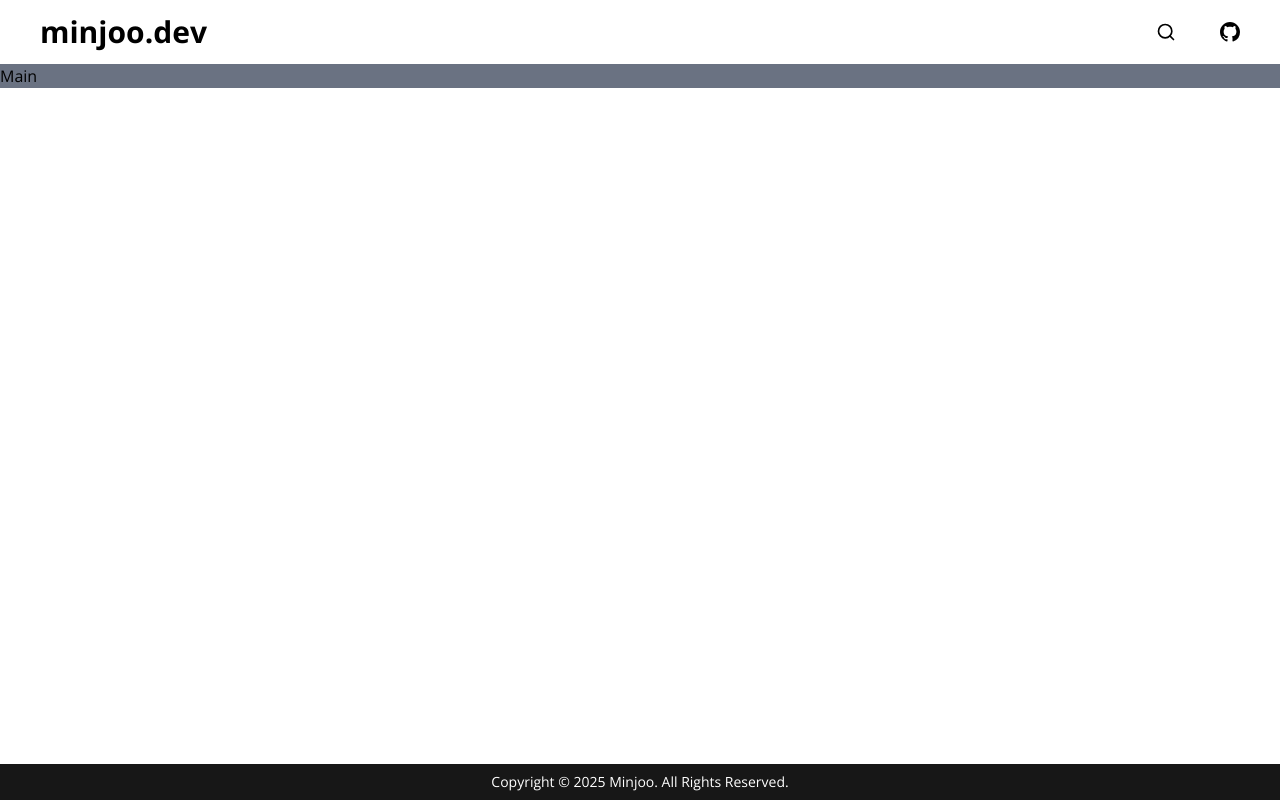
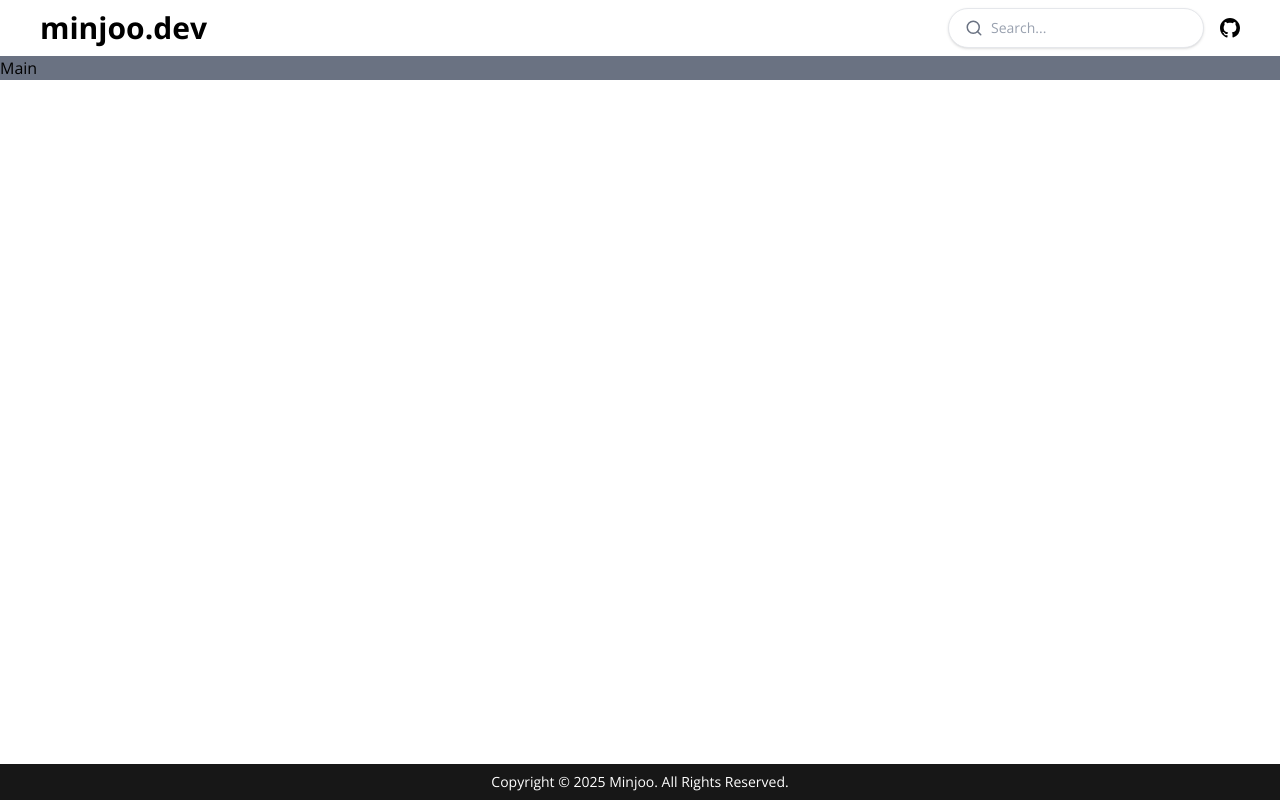
Before and after one commit to Minjoo522/my-blog, a Next.js app: page / in a window 1280 px wide. Built offline with nearby package versions, Linux system fonts and the light colour scheme.

Commit message:
fix: ExpendableSearch change to SearchBar

```diff
--- a/src/components/ExpandableSearch.tsx
+++ /dev/null
@@ -1,46 +0,0 @@
-'use client';
-
-import { useEffect, useRef, useState } from 'react';
-import { FiSearch } from 'react-icons/fi';
-import { IoClose } from 'react-icons/io5';
-
-export default function ExpandableSearch() {
-  const [open, setOpen] = useState(false);
-  const inputRef = useRef<HTMLInputElement>(null);
-
-  useEffect(() => {
-    if (open && inputRef.current) {
-      inputRef.current.focus();
-    }
-  }, [open]);
-
-  return (
-    <div
-      className={`flex h-12 items-center overflow-hidden rounded-full transition-all duration-300 ease-in-out ${
-        open ? 'w-64 border border-gray-300 bg-white px-4 shadow-md' : 'w-12 bg-transparent'
-      }`}
-      style={{ transitionProperty: 'width, background, border, box-shadow, padding' }}
-    >
-      <FiSearch size={20} className='shrink-0 cursor-pointer' onClick={() => setOpen(true)} />
-
-      <input
-        ref={inputRef}
-        type='text'
-        placeholder='Search...'
-        className={`ml-2 flex-1 bg-transparent text-sm text-black placeholder-gray-400 transition-all duration-200 ease-in-out outline-none ${
-          open ? 'ml-2 w-full opacity-100' : 'ml-0 w-0 opacity-0'
-        }`}
-      />
-
-      {open && (
-        <button
-          onClick={() => setOpen(false)}
-          className='ml-2 text-gray-400 hover:text-black'
-          aria-label='Close Search'
-        >
-          <IoClose size={18} />
-        </button>
-      )}
-    </div>
-  );
-}
--- a/src/components/Header.tsx
+++ b/src/components/Header.tsx
@@ -1,6 +1,7 @@
 import Link from 'next/link';
 import { BsGithub } from 'react-icons/bs';
 import ExpandableSearch from '@/components/ExpandableSearch';
+import SearchBar from '@/components/SearchBar';
 
 export default function Header() {
   return (
@@ -9,7 +10,7 @@ export default function Header() {
         <h1 className='text-3xl font-bold'>minjoo.dev</h1>
       </Link>
       <nav className='flex items-center gap-4'>
-        <ExpandableSearch />
+        <SearchBar />
         <a href='https://github.com/Minjoo522' target='_blank' rel='noopener noreferrer'>
           <BsGithub size={20} />
         </a>
--- /dev/null
+++ b/src/components/SearchBar.tsx
@@ -0,0 +1,16 @@
+'use client';
+
+import { FiSearch } from 'react-icons/fi';
+
+export default function SearchBar() {
+  return (
+    <div className='flex h-10 w-64 items-center rounded-full border border-gray-200 bg-white px-4 shadow-sm dark:border-gray-600 dark:bg-gray-800'>
+      <FiSearch size={18} className='text-gray-500 dark:text-gray-300' />
+      <input
+        type='text'
+        placeholder='Search...'
+        className='ml-2 flex-1 bg-transparent text-sm text-black placeholder-gray-400 outline-none dark:text-white dark:placeholder-gray-500'
+      />
+    </div>
+  );
+}
```
